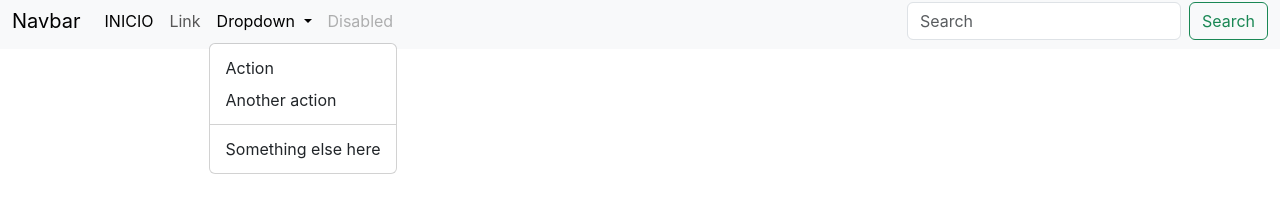
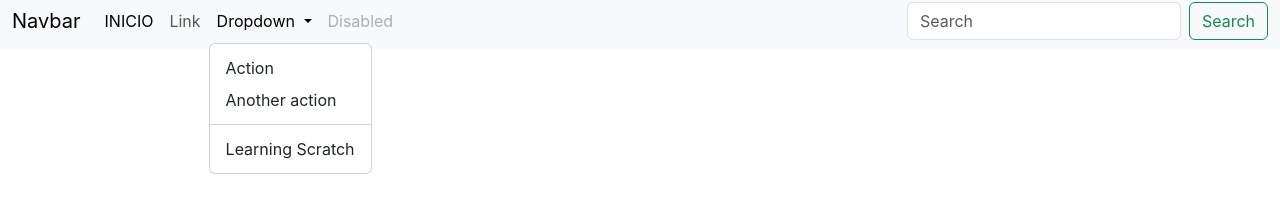
Before and after one commit to cajimenez88/ElitAcademy, an Angular app: page / in a window 1280 px wide. Both pictures are taken after a click on the button "Dropdown". Shown: the part 57-280 px from the top of the page. Built offline with nearby package versions, Linux system fonts and the light colour scheme.

Commit message:
cambio en el dropdown

```diff
--- a/src/app/lista/lista.component.html
+++ b/src/app/lista/lista.component.html
@@ -20,7 +20,7 @@
             <li><a class="dropdown-item" href="#">Action</a></li>
             <li><a class="dropdown-item" href="#">Another action</a></li>
             <li><hr class="dropdown-divider"></li>
-            <li><a class="dropdown-item" href="#">Something else here</a></li>
+            <li><a class="dropdown-item" href="#">Learning Scratch</a></li>
           </ul>
         </li>
         <li class="nav-item">
```
